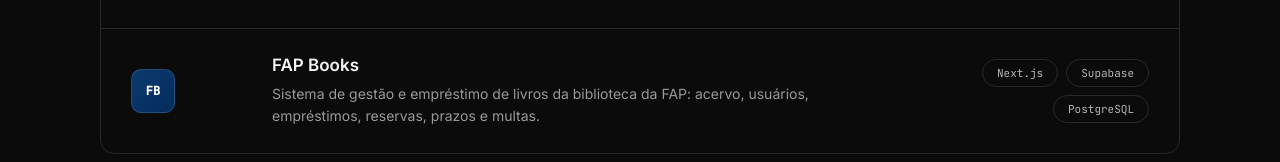
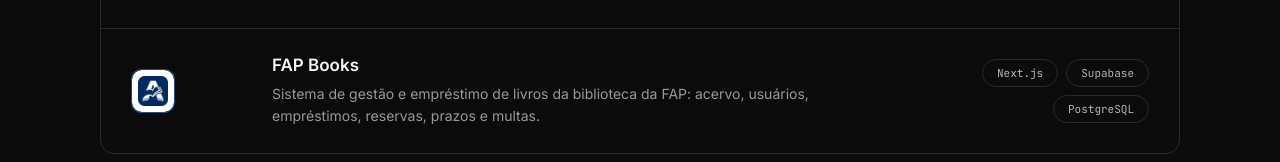
Before and after one commit to dutrathiagodev/portifolio, a Next.js app: page /projetos in a window 1280 px wide. Shown: the part 1159-1321 px from the top of the page. Built offline with nearby package versions, Linux system fonts and the light colour scheme.

Commit message:
feat: usa o favicon como imagem do projeto FAP Books

```diff
--- a/src/content/projetos.ts
+++ b/src/content/projetos.ts
@@ -80,7 +80,8 @@ export const projectsContent: ProjectsContent = {
       href: "https://fap-books.vercel.app",
       description:
         "Sistema de gestão e empréstimo de livros da biblioteca da FAP: acervo, usuários, empréstimos, reservas, prazos e multas.",
-      initials: "FB",
+      image: "/images/fap-books.png",
+      imageAlt: "FAP Books",
       tone: "fapbooks",
       tags: ["Next.js", "Supabase", "PostgreSQL"],
     },
```
